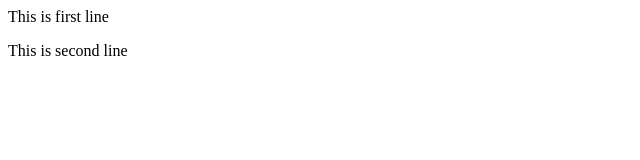
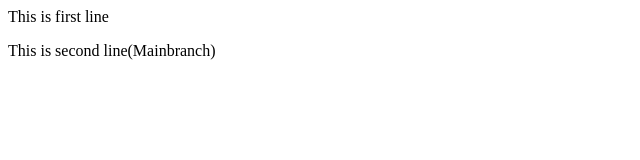
Before and after one commit to raghvinnn/SampleRepository, a plain HTML site: page index.html in a window 1280 px wide. Shown: the full height of the page, 0-640 px from the left. Drawn offline with Linux system fonts and the light colour scheme.

Commit message:
Main branch committed

```diff
--- a/index.html
+++ b/index.html
@@ -1,2 +1,2 @@
 <p>This is first line</p>
-<p>This is second line</p>
+<p>This is second line(Mainbranch)</p>
```
